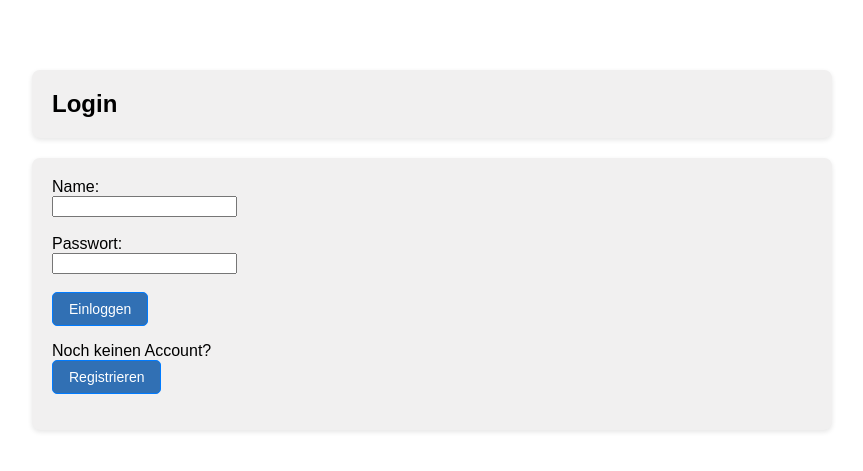
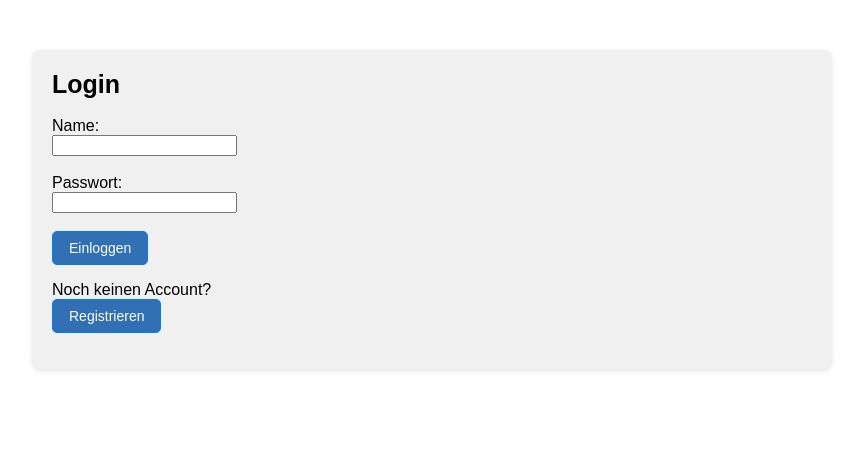
Before and after one commit to laurenzberlin-prog/Tippspiel, a Flask app: page /login in a window 1280 px wide. Shown: the part 58-529 px from the top of the page, without its empty margins (208-1071 px from the left). Run offline with Flask 3, Linux system fonts and the light colour scheme.

Commit message:
UI: Sections und Cards zur Strukturierung der Templates hinzugefügt und vereinheitlicht

```diff
--- a/static/style.css
+++ b/static/style.css
@@ -38,3 +38,7 @@ main {
     font-size: 14px; /* oder z.B. 0.8em */
     font-weight: normal;
 }
+.strong-text {
+    font-size: 25px; /* oder z.B. 0.8em */
+    font-weight: bold;
+}
--- a/templates/login.html
+++ b/templates/login.html
@@ -3,14 +3,15 @@
 {% block title %}Login{% endblock %}
 {% block content %}
 
-    <h2 class="card">Login</h2>
+<section class="card">
+    </h2> <span class="strong-text">Login</span></h2>
 
     {% if error %}
     <p style="color: red;">{{ error }}</p>
     {% endif %}
 
-    <form class="card" method="POST" action="/login">
-        <label>Name:</label><br>
+    <form  method="POST" action="/login">
+        <label><br>Name:</label><br>
         <input type="text" name="username" required><br><br>
 
         <label>Passwort:</label><br>
@@ -22,4 +23,5 @@
         <p>Noch keinen Account?<br>
         <a href="/register" class="button">Registrieren</a></p>
     </form>
+</section>
 {% endblock %}
```
Also changed, not shown: templates/create-round.html (+4 -3 lines), templates/register.html (+5 -2 lines), templates/tippspiel.html (+6 -10 lines).
